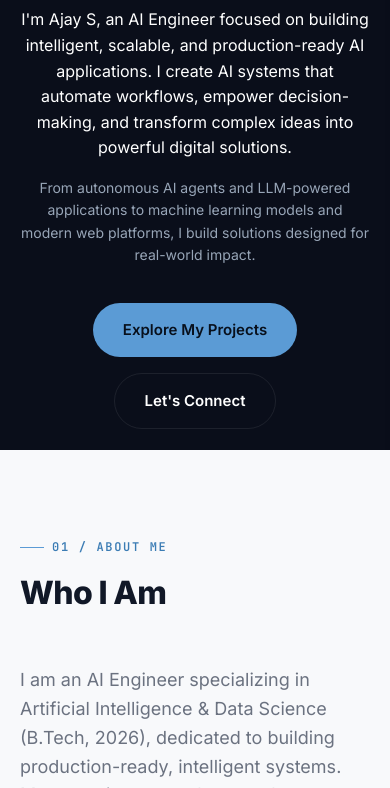
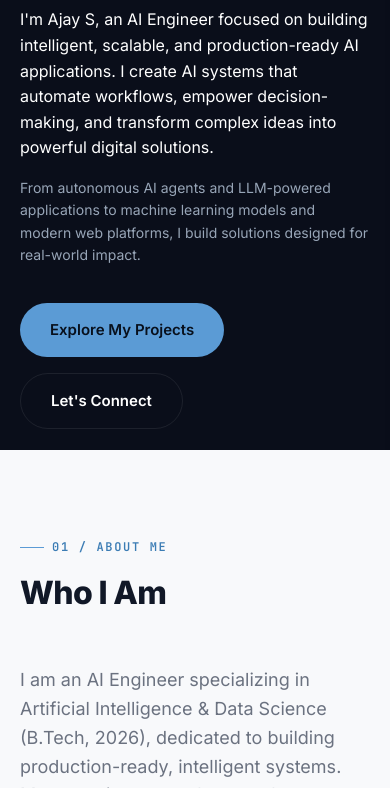
Before and after one commit to ajayspace-bit/My_Portfolio, a plain HTML site: page index.html in a window 390 px wide. Shown: the part 394-1182 px from the top of the page. Drawn offline with nearby package versions, Linux system fonts and the light colour scheme.

Commit message:
feat: update hero section layout to left-aligned design and increment resource versioning

```diff
--- a/index.html
+++ b/index.html
@@ -31,7 +31,7 @@
     rel="stylesheet">
   <link rel="stylesheet" href="https://cdnjs.cloudflare.com/ajax/libs/font-awesome/6.5.1/css/all.min.css">
   <link rel="stylesheet" href="https://cdn.jsdelivr.net/gh/devicons/devicon@latest/devicon.min.css">
-  <link rel="stylesheet" href="style.css?v=2">
+  <link rel="stylesheet" href="style.css?v=3">
 </head>
 
 <body>
@@ -54,8 +54,8 @@
   <section class="hero" id="home">
     <div class="hero-container">
       <div class="hero-layout"
-        style="display: flex; align-items: center; justify-content: center; gap: 48px; flex-wrap: wrap; width: 100%;">
-        <div class="hero-inner" style="text-align: center; max-width: 800px; flex: 1; min-width: 320px; display: flex; flex-direction: column; align-items: center;">
+        style="display: flex; align-items: center; justify-content: flex-start; gap: 48px; flex-wrap: wrap; width: 100%;">
+        <div class="hero-inner" style="text-align: left; max-width: 820px; flex: 1.5; min-width: 320px;">
 
           <!-- Top Badge -->
           <div class="hero-badge" id="heroBadge"
@@ -66,11 +66,11 @@
           </div>
 
           <h1 id="heroHeading"
-            style="text-align: center; font-size: clamp(38px, 5.5vw, 56px); font-weight: 900; letter-spacing: -0.03em; line-height: 1.15; margin-bottom: 24px;">
+            style="text-align: left; font-size: clamp(38px, 5.5vw, 56px); font-weight: 900; letter-spacing: -0.03em; line-height: 1.15; margin-bottom: 24px;">
           </h1>
 
           <div class="hero-desc-container"
-            style="max-width: 720px; margin-bottom: 36px; display: flex; flex-direction: column; gap: 16px; text-align: center;">
+            style="max-width: 720px; margin-bottom: 36px; display: flex; flex-direction: column; gap: 16px; text-align: left;">
             <p class="lede" id="heroDesc"
               style="margin: 0; font-size: clamp(16px, 1.6vw, 19px); line-height: 1.6; color: var(--text-dark-heading);">
             </p>
@@ -80,7 +80,7 @@
           </div>
 
           <div class="hero-actions"
-            style="justify-content: center; margin-bottom: 0; display: flex; gap: 16px; flex-wrap: wrap;"
+            style="justify-content: flex-start; margin-bottom: 0; display: flex; gap: 16px; flex-wrap: wrap;"
             id="heroActions">
             <!-- Rendered by JS -->
           </div>
@@ -194,7 +194,7 @@
 
 
   <button class="to-top" id="toTop" aria-label="Scroll to top"><i class="fa-solid fa-arrow-up"></i></button>
-  <script src="script.js?v=2"></script>
+  <script src="script.js?v=3"></script>
 
 </body>
 
--- a/script.js
+++ b/script.js
@@ -329,7 +329,7 @@
 
   async function bootstrap() {
     try {
-      const res = await fetch('data.json?v=2');
+      const res = await fetch('data.json?v=3');
       if (!res.ok) throw new Error(`Failed to load data.json (${res.status})`);
       const data = await res.json();
 
--- a/style.css
+++ b/style.css
@@ -189,17 +189,21 @@ section.light-section{ background:var(--bg-light-alt); padding:120px 0; color:va
 }
 .hero-container{
 	width:100%;
-	max-width:1200px;
-	margin:0 auto;
-	padding:0 32px;
+	padding:0 32px 0 100px;
+}
+@media (max-width:1024px){
+	.hero-container{ padding-left:60px; }
+}
+@media (max-width:768px){
+	.hero-container{ padding-left:32px; }
 }
 @media (max-width:640px){
-	.hero-container{ padding:0 20px; }
+	.hero-container{ padding-left:20px; padding-right:20px; }
 }
 .hero-inner{
 	position:relative; z-index:2;
 	max-width:800px;
-	text-align:center;
+	text-align:left;
 }
 .hero-subheading{
 	font-family:var(--font-mono);
```
